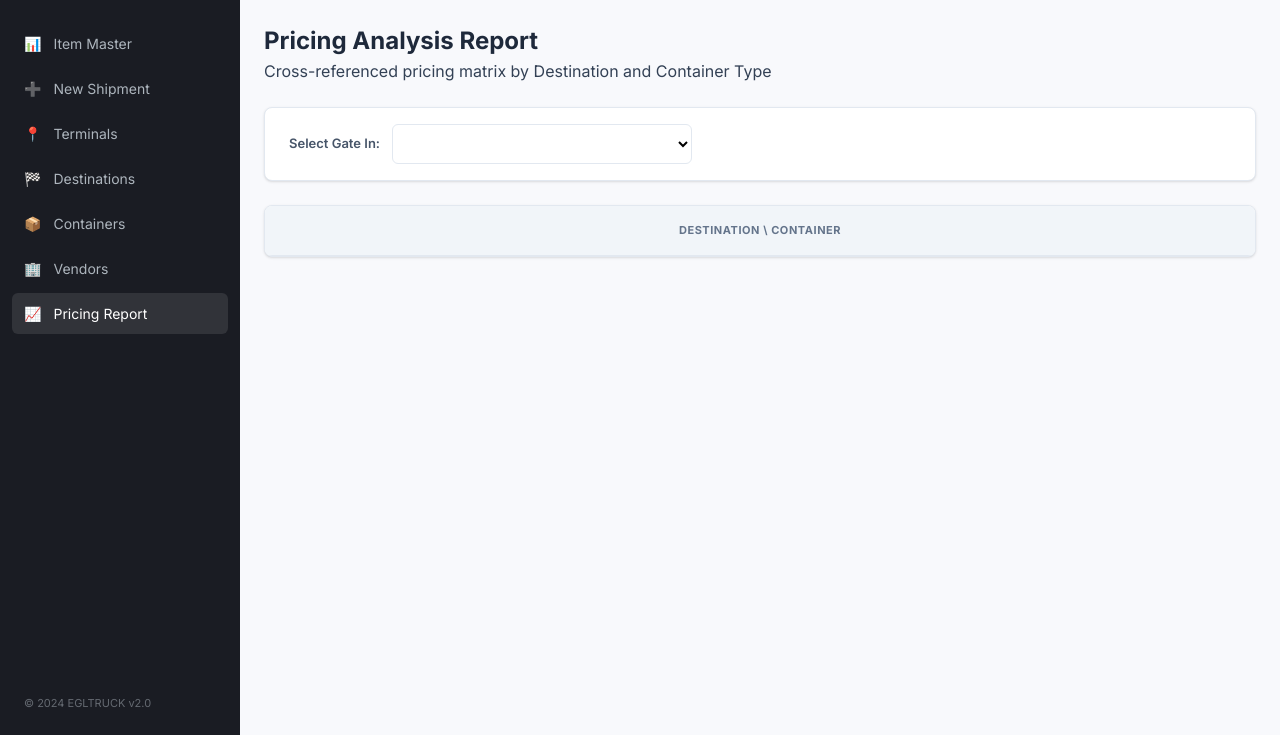
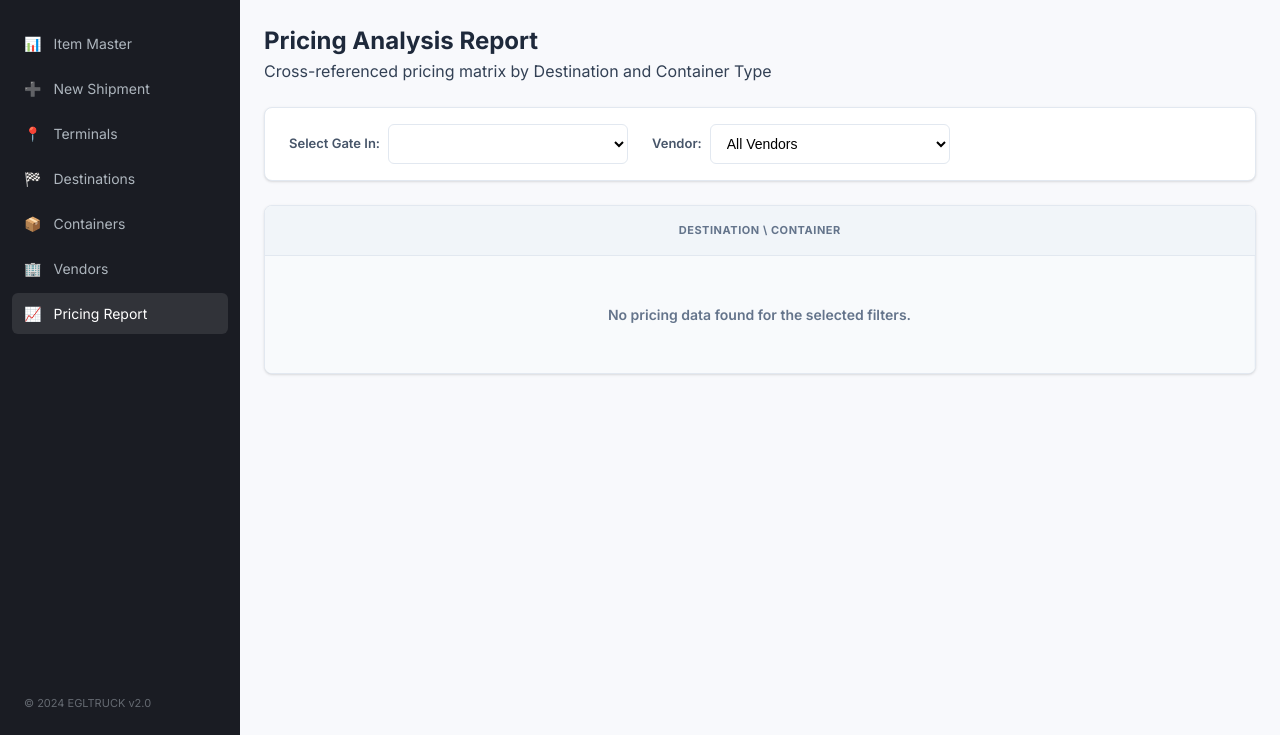
Before and after one commit to bemwathabet/Test1, a PHP site: page /report.php in a window 1280 px wide. Shown: the part 65-800 px from the top of the page. Run offline with PHP 8.4, Linux system fonts and the light colour scheme; lists and menus that the app fills with data are empty.

Commit message:
feat: add vendor filter and grouping to pricing report
- Added Vendor filter dropdown to Pricing Analysis Report.
- Implemented grouping by Destination and Vendor when 'All Vendors' is selected.
- Updated report SQL to support filtering by vendor_id and ensure vendor data exists.
- Modified report UI to display 'Destination (Vendor)' row headers in aggregate view.
- Ensured 'No data found' message for empty results.

Co-authored-by: bemwathabet <295665427+bemwathabet@users.noreply.github.com>

```diff
--- a/report.php
+++ b/report.php
@@ -7,6 +7,10 @@ $terminals = $db->query("SELECT * FROM terminals ORDER BY name ASC")->fetchAll(P
 // Selected Gate In
 $selected_gate_in = $_GET['gate_in_id'] ?? ($terminals[0]['id'] ?? 0);
 
+// Fetch all vendors
+$vendors = $db->query("SELECT * FROM vendors ORDER BY name ASC")->fetchAll(PDO::FETCH_ASSOC);
+$selected_vendor = isset($_GET['vendor_id']) ? (int)$_GET['vendor_id'] : 0;
+
 // Fetch all unique containers (Columns)
 $containers = $db->query("SELECT * FROM containers ORDER BY reference ASC")->fetchAll(PDO::FETCH_ASSOC);
 
@@ -15,14 +19,48 @@ $destinations = $db->query("SELECT * FROM destinations ORDER BY name ASC")->fetc
 
 // Fetch pricing matrix for selected Gate In
 $matrix_data = [];
+$report_rows = []; // To keep track of unique combinations of (Destination, Vendor)
+
 if ($selected_gate_in > 0) {
-    $stmt = $db->prepare("SELECT destination_id, container_id, price, currency FROM items WHERE get_in_id = ?");
-    $stmt->execute([$selected_gate_in]);
+    $sql = "SELECT i.destination_id, i.container_id, i.price, i.currency, i.vendor_id, v.name as vendor_name, d.name as dest_name
+            FROM items i
+            JOIN vendors v ON i.vendor_id = v.id
+            JOIN destinations d ON i.destination_id = d.id
+            WHERE i.get_in_id = ?";
+
+    $params = [$selected_gate_in];
+
+    if ($selected_vendor > 0) {
+        $sql .= " AND i.vendor_id = ?";
+        $params[] = $selected_vendor;
+    }
+
+    $stmt = $db->prepare($sql);
+    $stmt->execute($params);
     $results = $stmt->fetchAll(PDO::FETCH_ASSOC);
 
     foreach ($results as $row) {
-        $matrix_data[$row['destination_id']][$row['container_id']] = $row['currency'] . ' ' . number_format($row['price'], 2);
+        // Use a unique key for the row (Destination ID or Destination_Vendor combination)
+        $row_key = ($selected_vendor > 0) ? $row['destination_id'] : $row['destination_id'] . '_' . $row['vendor_id'];
+
+        if (!isset($report_rows[$row_key])) {
+            $report_rows[$row_key] = [
+                'dest_name' => $row['dest_name'],
+                'vendor_name' => $row['vendor_name']
+            ];
         }
+
+        $matrix_data[$row_key][$row['container_id']] = $row['currency'] . ' ' . number_format($row['price'], 2);
+    }
+
+    // Sort rows alphabetically by destination, then vendor
+    uasort($report_rows, function($a, $b) {
+        $cmp = strcmp($a['dest_name'], $b['dest_name']);
+        if ($cmp === 0) {
+            return strcmp($a['vendor_name'], $b['vendor_name']);
+        }
+        return $cmp;
+    });
 }
 ?>
 <!DOCTYPE html>
@@ -92,15 +130,30 @@ if ($selected_gate_in > 0) {
             </header>
 
             <section class="report-filter">
-                <form action="report.php" method="GET" style="display: flex; align-items: center; gap: 12px; width: 100%;">
+                <form action="report.php" method="GET" style="display: flex; align-items: center; gap: 24px; width: 100%;">
+                    <div style="display: flex; align-items: center; gap: 8px;">
                         <label for="gate_in_id" style="margin: 0; font-weight: 600;">Select Gate In:</label>
-                    <select name="gate_in_id" id="gate_in_id" onchange="this.form.submit()">
+                        <select name="gate_in_id" id="gate_in_id" onchange="this.form.submit()" style="width: 240px;">
                             <?php foreach ($terminals as $t): ?>
                                 <option value="<?php echo $t['id']; ?>" <?php echo $t['id'] == $selected_gate_in ? 'selected' : ''; ?>>
                                     <?php echo htmlspecialchars($t['name']); ?>
                                 </option>
                             <?php endforeach; ?>
                         </select>
+                    </div>
+
+                    <div style="display: flex; align-items: center; gap: 8px;">
+                        <label for="vendor_id" style="margin: 0; font-weight: 600;">Vendor:</label>
+                        <select name="vendor_id" id="vendor_id" onchange="this.form.submit()" style="width: 240px;">
+                            <option value="0" <?php echo $selected_vendor == 0 ? 'selected' : ''; ?>>All Vendors</option>
+                            <?php foreach ($vendors as $v): ?>
+                                <option value="<?php echo $v['id']; ?>" <?php echo $v['id'] == $selected_vendor ? 'selected' : ''; ?>>
+                                    <?php echo htmlspecialchars($v['name']); ?>
+                                </option>
+                            <?php endforeach; ?>
+                        </select>
+                    </div>
+
                     <noscript><button type="submit" class="btn">View</button></noscript>
                 </form>
             </section>
@@ -116,14 +169,28 @@ if ($selected_gate_in > 0) {
                         </tr>
                     </thead>
                     <tbody>
-                        <?php foreach ($destinations as $d): ?>
+                        <?php if (empty($report_rows)): ?>
                             <tr>
-                                <td><?php echo htmlspecialchars($d['name']); ?></td>
+                                <td colspan="<?php echo count($containers) + 1; ?>" style="text-align: center; padding: 48px; color: #64748b;">
+                                    No pricing data found for the selected filters.
+                                </td>
+                            </tr>
+                        <?php else: ?>
+                            <?php foreach ($report_rows as $row_key => $row_info): ?>
+                                <tr>
+                                    <td>
+                                        <?php
+                                        echo htmlspecialchars($row_info['dest_name']);
+                                        if ($selected_vendor == 0) {
+                                            echo ' <small style="color: #64748b; font-weight: 400;">(' . htmlspecialchars($row_info['vendor_name']) . ')</small>';
+                                        }
+                                        ?>
+                                    </td>
                                     <?php foreach ($containers as $c): ?>
                                         <td>
                                             <?php
-                                        if (isset($matrix_data[$d['id']][$c['id']])) {
-                                            echo '<span class="price-found">' . $matrix_data[$d['id']][$c['id']] . '</span>';
+                                            if (isset($matrix_data[$row_key][$c['id']])) {
+                                                echo '<span class="price-found">' . $matrix_data[$row_key][$c['id']] . '</span>';
                                             } else {
                                                 echo '<span class="price-empty">N/A</span>';
                                             }
@@ -132,6 +199,7 @@ if ($selected_gate_in > 0) {
                                     <?php endforeach; ?>
                                 </tr>
                             <?php endforeach; ?>
+                        <?php endif; ?>
                     </tbody>
                 </table>
             </div>
```
Lines whose indentation alone changed are shown as unchanged.
